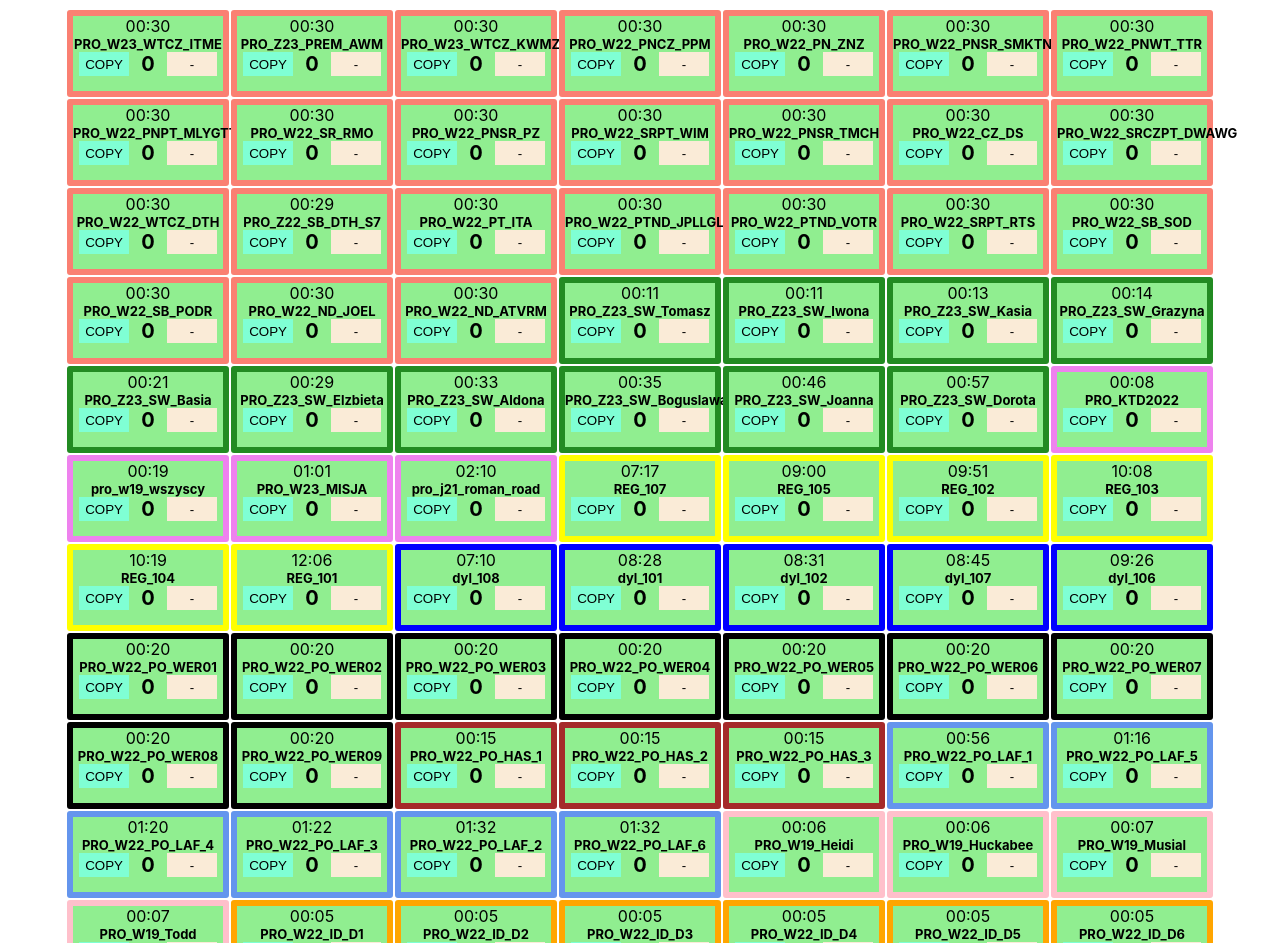
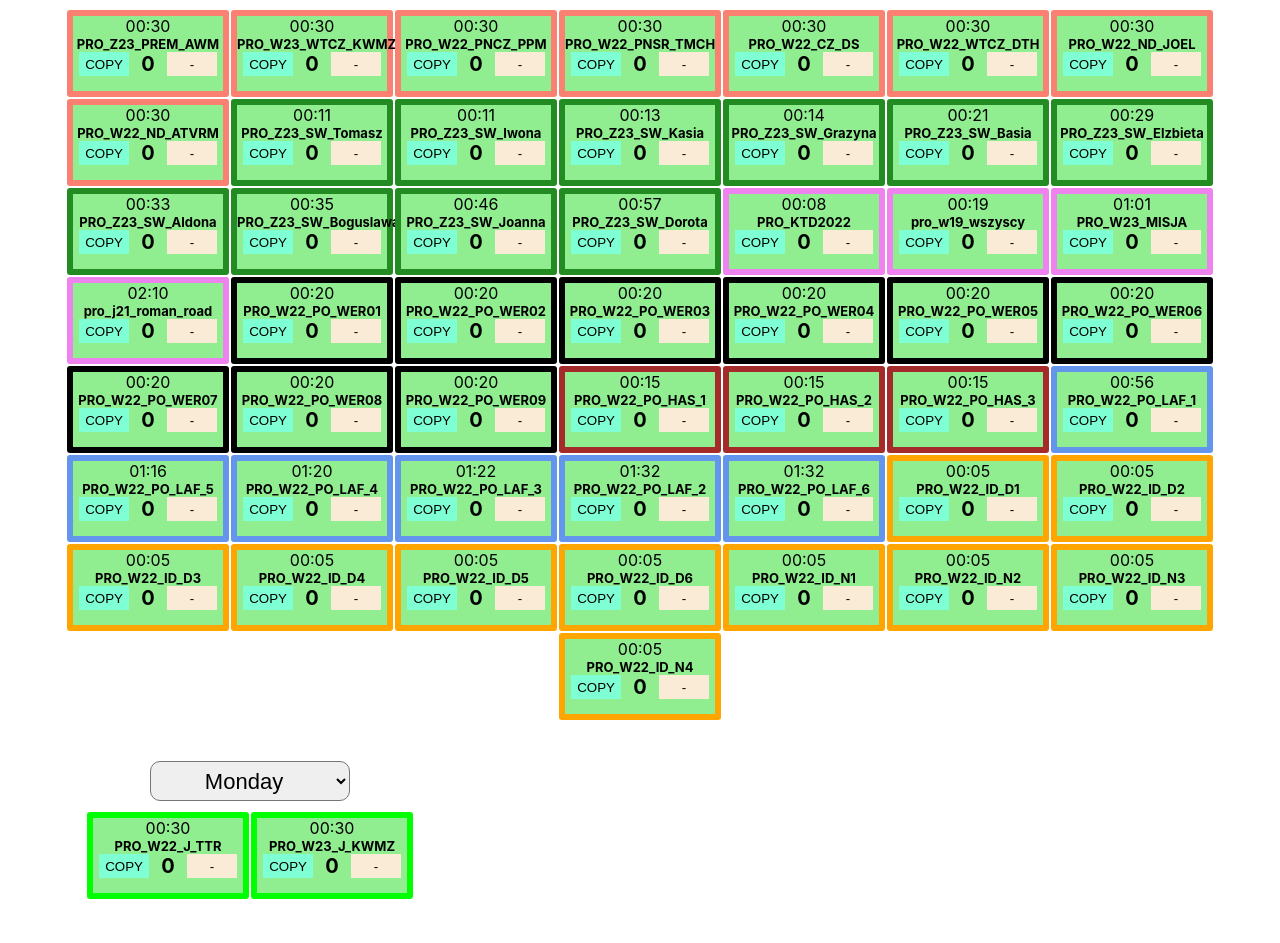
Before and after one commit to NorthWillov/rand-prog, a React (Create React App) app: page / in a window 1280 px wide. Shown: the part 189-1132 px from the top of the page. Built offline with nearby package versions, Linux system fonts and the light colour scheme.

Commit message:
Remove progs

```diff
--- a/src/App.js
+++ b/src/App.js
@@ -44,18 +44,6 @@ function App() {
           setProgs={setProgs}
         />
         <Programs
-          color={"yellow"}
-          title={"REG"}
-          progs={progs}
-          setProgs={setProgs}
-        />
-        <Programs
-          color={"blue"}
-          title={"DYL"}
-          progs={progs}
-          setProgs={setProgs}
-        />
-        <Programs
           color={"black"}
           title={"PRO_PO_WER"}
           progs={progs}
@@ -70,12 +58,6 @@ function App() {
         <Programs
           color={"cornflowerblue"}
           title={"PRO_PO_LAF"}
-          progs={progs}
-          setProgs={setProgs}
-        />
-        <Programs
-          color={"pink"}
-          title={"UPOMNIKI"}
           progs={progs}
           setProgs={setProgs}
         />
--- a/src/db.js
+++ b/src/db.js
@@ -85,30 +85,14 @@ export default {
   ],
 
   PRO_WEEK: [
-    { id: -1, program: "PRO_W23_WTCZ_ITME", counter: 0, duration: "00:30" },
     { id: 0, program: "PRO_Z23_PREM_AWM", counter: 0, duration: "00:30" },
     { id: 1, program: "PRO_W23_WTCZ_KWMZ", counter: 0, duration: "00:30" },
     { id: 2, program: "PRO_W22_PNCZ_PPM", counter: 0, duration: "00:30" },
-    { id: 3, program: "PRO_W22_PN_ZNZ", counter: 0, duration: "00:30" },
-    { id: 4, program: "PRO_W22_PNSR_SMKTN", counter: 0, duration: "00:30" },
-    { id: 5, program: "PRO_W22_PNWT_TTR", counter: 0, duration: "00:30" },
-    { id: 7, program: "PRO_W22_PNPT_MLYGTT", counter: 0, duration: "00:30" },
-    { id: 8, program: "PRO_W22_SR_RMO", counter: 0, duration: "00:30" },
-    { id: 9, program: "PRO_W22_PNSR_PZ", counter: 0, duration: "00:30" },
-    { id: 10, program: "PRO_W22_SRPT_WIM", counter: 0, duration: "00:30" },
-    { id: 11, program: "PRO_W22_PNSR_TMCH", counter: 0, duration: "00:30" },
-    { id: 12, program: "PRO_W22_CZ_DS", counter: 0, duration: "00:30" },
-    { id: 13, program: "PRO_W22_SRCZPT_DWAWG", counter: 0, duration: "00:30" },
-    { id: 14, program: "PRO_W22_WTCZ_DTH", counter: 0, duration: "00:30" },
-    { id: 15, program: "PRO_Z22_SB_DTH_S7", counter: 0, duration: "00:29" },
-    { id: 16, program: "PRO_W22_PT_ITA", counter: 0, duration: "00:30" },
-    { id: 17, program: "PRO_W22_PTND_JPLLGL", counter: 0, duration: "00:30" },
-    { id: 18, program: "PRO_W22_PTND_VOTR", counter: 0, duration: "00:30" },
-    { id: 19, program: "PRO_W22_SRPT_RTS", counter: 0, duration: "00:30" },
-    { id: 21, program: "PRO_W22_SB_SOD", counter: 0, duration: "00:30" },
-    { id: 22, program: "PRO_W22_SB_PODR", counter: 0, duration: "00:30" },
-    { id: 23, program: "PRO_W22_ND_JOEL", counter: 0, duration: "00:30" },
-    { id: 24, program: "PRO_W22_ND_ATVRM", counter: 0, duration: "00:30" },
+    { id: 3, program: "PRO_W22_PNSR_TMCH", counter: 0, duration: "00:30" },
+    { id: 4, program: "PRO_W22_CZ_DS", counter: 0, duration: "00:30" },
+    { id: 5, program: "PRO_W22_WTCZ_DTH", counter: 0, duration: "00:30" },
+    { id: 6, program: "PRO_W22_ND_JOEL", counter: 0, duration: "00:30" },
+    { id: 7, program: "PRO_W22_ND_ATVRM", counter: 0, duration: "00:30" },
   ],
 
   PRO_LONG: [
@@ -116,23 +100,6 @@ export default {
     { id: 27, program: "pro_w19_wszyscy", counter: 0, duration: "00:19" },
     { id: 29, program: "PRO_W23_MISJA", counter: 0, duration: "01:01" },
     { id: 30, program: "pro_j21_roman_road", counter: 0, duration: "02:10" },
-  ],
-
-  REG: [
-    { id: 32, program: "REG_107", counter: 0, duration: "07:17" },
-    { id: 33, program: "REG_105", counter: 0, duration: "09:00" },
-    { id: 34, program: "REG_102", counter: 0, duration: "09:51" },
-    { id: 35, program: "REG_103", counter: 0, duration: "10:08" },
-    { id: 36, program: "REG_104", counter: 0, duration: "10:19" },
-    { id: 37, program: "REG_101", counter: 0, duration: "12:06" },
-  ],
-
-  DYL: [
-    { id: 40, program: "dyl_108", counter: 0, duration: "07:10" },
-    { id: 41, program: "dyl_101", counter: 0, duration: "08:28" },
-    { id: 42, program: "dyl_102", counter: 0, duration: "08:31" },
-    { id: 43, program: "dyl_107", counter: 0, duration: "08:45" },
-    { id: 44, program: "dyl_106", counter: 0, duration: "09:26" },
   ],
 
   PRO_PO_WER: [
@@ -160,13 +127,6 @@ export default {
     { id: 62, program: "PRO_W22_PO_LAF_3", counter: 0, duration: "01:22" },
     { id: 63, program: "PRO_W22_PO_LAF_2", counter: 0, duration: "01:32" },
     { id: 64, program: "PRO_W22_PO_LAF_6", counter: 0, duration: "01:32" },
-  ],
-
-  UPOMNIKI: [
-    { id: 65, program: "PRO_W19_Heidi", counter: 0, duration: "00:06" },
-    { id: 66, program: "PRO_W19_Huckabee", counter: 0, duration: "00:06" },
-    { id: 67, program: "PRO_W19_Musial", counter: 0, duration: "00:07" },
-    { id: 68, program: "PRO_W19_Todd", counter: 0, duration: "00:07" },
   ],
 
   ID: [
```
